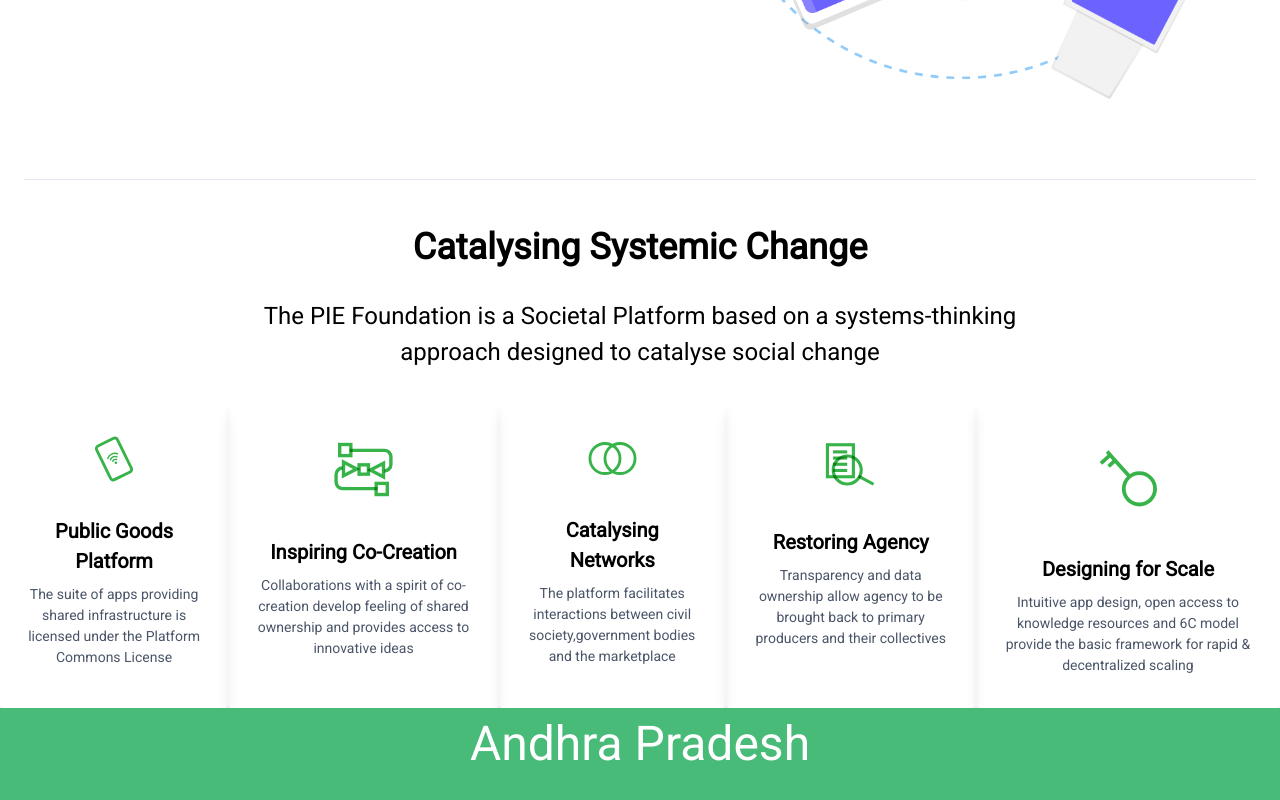
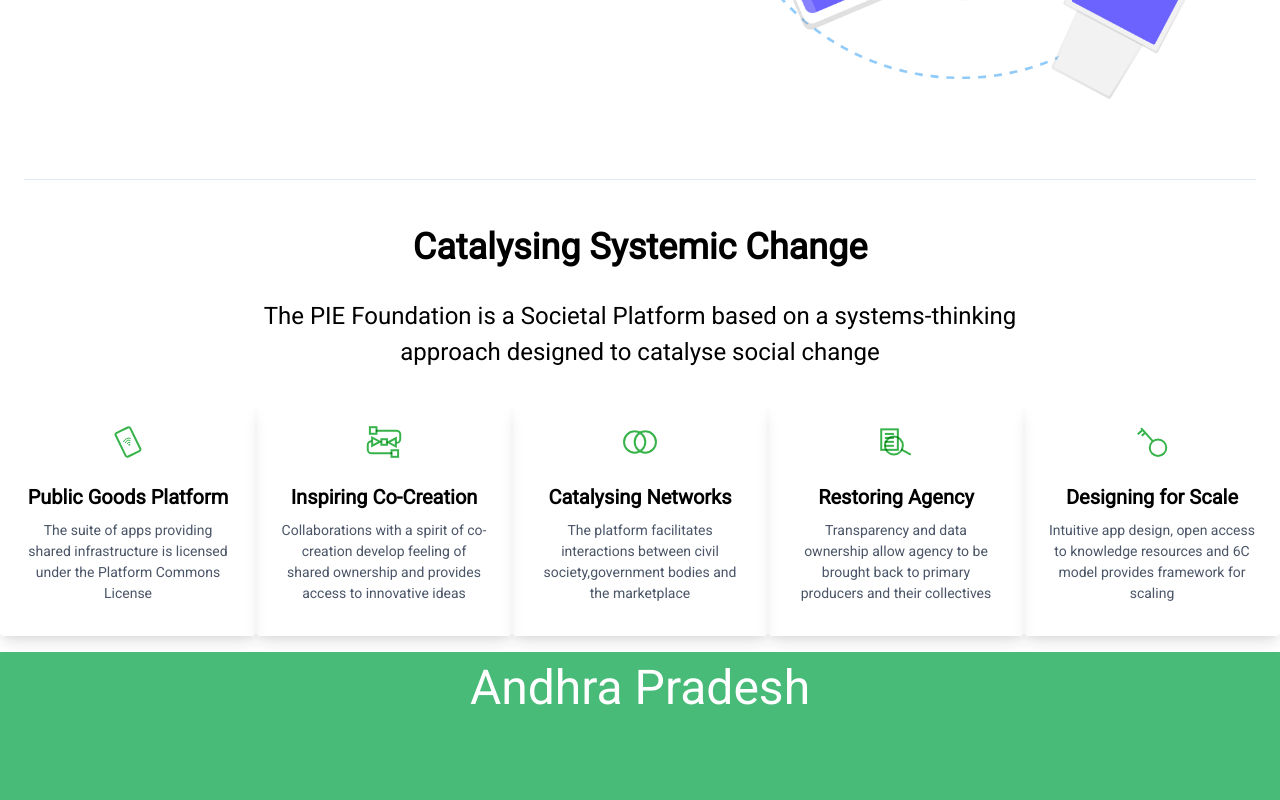
Before and after one commit to theCuriousMonk/pie-demo, a Next.js app: page / in a window 1280 px wide. Shown: the part 2110-2910 px from the top of the page. Built offline with nearby package versions, Linux system fonts and the light colour scheme.

Commit message:
fix catalysts

```diff
--- a/components/Catalytic.js
+++ b/components/Catalytic.js
@@ -3,75 +3,56 @@
         [
         <article>
             <div className="container mx-auto px-6 text-center">
-            <h2 className="mb-6 text-4xl font-bold text-center">
+            <h2 className="mb-6 text-4xl font-bold">
             Catalysing Systemic Change
             </h2>
-            <h3 className="my-2 text-2xl md:mx-16 lg:mx-48 mx-auto lg:mb-8">
+            <h3 className="mb-4 text-2xl md:mx-16 lg:mx-48 mx-auto lg:mb-8">
             The PIE Foundation is a Societal Platform based on a systems-thinking approach designed to catalyse social change
             </h3>
             </div>
         </article>
         ,
-        <section className="lg:flex mx-auto text-center">
-        <div className="rounded overflow-hidden shadow-lg">
-        <div className="md:w-1/2 sm:w-1/4 mx-auto">
-        <img src="assets/platform.svg" alt="Public Goods Platform" />
-        </div>
+        <section className="lg:flex mx-auto text-center items-baseline mb-4 mt-4">
+            <div className="lg:w-1/5 rounded overflow-hidden shadow-lg">
+                <img className="h-20 mx-auto" src="assets/platform.svg" alt="Public Goods Platform" />
                 <div class="px-6 pb-8">
-        <div class="font-bold text-xl mb-2">Public Goods Platform</div>
-        <p class="text-gray-700 text-sm">
-        The suite of apps providing shared infrastructure is licensed under the Platform Commons License
-        </p>
+                    <h2 class="font-bold text-xl mb-2">Public Goods Platform</h2>
+                    <p class="text-gray-700 text-sm">The suite of apps providing shared infrastructure is licensed under the Platform Commons License</p>
                 </div>
             </div>
 
-        <div class="rounded overflow-hidden shadow-lg">
-        <div className="md:w-1/2 mx-auto">
-        <img src="assets/cocreate.svg" alt="Inspiring Co-Creation" />
-        </div>
+            <div className="lg:w-1/5 rounded overflow-hidden shadow-lg">
+                <img className="h-20 mx-auto" src="assets/cocreate.svg" alt="Inspiring Co-Creation" />
                 <div class="px-6 pb-8">
-        <div class="font-bold text-xl mb-2">Inspiring Co-Creation</div>
-        <p class="text-gray-700 text-sm">
-        Collaborations with a spirit of co-creation develop feeling of shared ownership and provides access to innovative ideas
-        </p>
+                    <h2 class="font-bold text-xl mb-2">Inspiring Co-Creation</h2>
+                    <p class="text-gray-700 text-sm">Collaborations with a spirit of co-creation develop feeling of shared ownership and provides access to innovative ideas</p>
                 </div>
             </div>
 
-        <div class="rounded overflow-hidden shadow-lg">
-        <div className="md:w-1/2 mx-auto">
-        <img src="assets/network.svg" alt="Catalysing Networks" />
-        </div>
+            <div className="lg:w-1/5 rounded overflow-hidden shadow-lg">
+                <img className="h-20 mx-auto" src="assets/network.svg" alt="Catalysing Networks" />
                 <div class="px-6 pb-8">
-        <div class="font-bold text-xl mb-2">Catalysing Networks</div>
-        <p class="text-gray-700 text-sm">
-        The platform facilitates interactions between civil society,government bodies and the marketplace
-        </p>
+                    <h2 class="font-bold text-xl mb-2">Catalysing Networks</h2>
+                    <p class="text-gray-700 text-sm">The platform facilitates interactions between civil society,government bodies and the marketplace</p>
                 </div>
             </div>
 
-        <div class="rounded overflow-hidden shadow-lg">
-        <div className="md:w-1/2 mx-auto">
-        <img src="assets/agency.svg" alt="Restoring Agency" />
-        </div>
+            <div className="lg:w-1/5 rounded overflow-hidden shadow-lg">
+                <img className="h-20 mx-auto" src="assets/agency.svg" alt="Restoring Agency" />
                 <div class="px-6 pb-8">
-        <div class="font-bold text-xl mb-2">Restoring Agency</div>
-        <p class="text-gray-700 text-sm">
-        Transparency and data ownership allow agency to be brought back to primary producers and their collectives
-        </p>
+                    <h2 class="font-bold text-xl mb-2">Restoring Agency</h2>
+                    <p class="text-gray-700 text-sm">Transparency and data ownership allow agency to be brought back to primary producers and their collectives</p>
                 </div>
             </div>
 
-        <div class="rounded overflow-hidden shadow-lg">
-        <div className="md:w-1/2 mx-auto">
-        <img src="assets/scale.svg" alt="Designing for Scale" />
-        </div>
+            <div className="lg:w-1/5 rounded overflow-hidden shadow-lg">
+                <img className="h-20 mx-auto" src="assets/scale.svg" alt="Designing for Scale" />
                 <div class="px-6 pb-8">
-        <div class="font-bold text-xl mb-2">Designing for Scale</div>
-        <p class="text-gray-700 text-sm">
-        Intuitive app design, open access to knowledge resources and 6C model provide the basic framework for rapid & decentralized scaling
-        </p>
+                    <h2 class="font-bold text-xl mb-2">Designing for Scale</h2>
+                    <p class="text-gray-700 text-sm">Intuitive app design, open access to knowledge resources and 6C model provides framework for scaling</p>
                 </div>
             </div>
+
         </section>
         ]
         )
--- a/components/Feature.js
+++ b/components/Feature.js
@@ -19,7 +19,7 @@
       <img src="assets/report1.png" alt="Reporting" />
     </div>
     <div className="w-full md:w-1/2 pl-10">
-      <h4 className="text-3xl text-gray-800 font-bold mb-3 text-green-700">Professional Support</h4>
+      <h4 className="text-3xl font-bold mb-3 text-green-600">Professional Support</h4>
       <p className="text-gray-600 mb-8 text-xl">PIE takes an ecosystem approach and brings together the all the key players that are instrumental in ensuring a producer collective’s success. This includes collective building NGOs, governmental agencies, private sector service providers, buyers and suppliers. The PIE ecosystem will be organized by the 6C Framework.</p>
       <a className="bg-white font-bold rounded-full py-4 px-8 shadow-lg hover:shadow-xl uppercase tracking-wider" href="/6C">KNOW ABOUT 6C Framework</a>
     </div>
@@ -27,7 +27,7 @@
 
   <div className="flex items-center flex-wrap mb-20">
     <div className="w-full md:w-1/2 pr-10">
-      <h4 className="text-3xl text-gray-800 font-bold mb-3 text-green-700">Open-Source Technology</h4>
+      <h4 className="text-3xl font-bold mb-3 text-green-600">Open-Source Technology</h4>
       <p className="text-gray-600 mb-8 text-xl">The PIE technology stack is built as an open access platform with interoperability standards for various operators in order to create an eco-system of solutions leveraging data and system capabilities to holistically address the needs of the domain as oppose to operating in silos.</p>
       <a className="bg-white font-bold rounded-full py-4 px-8 shadow-lg hover:shadow-xl uppercase tracking-wider">Get Details</a>
       <br/>
```
Lines whose indentation alone changed are shown as unchanged.
